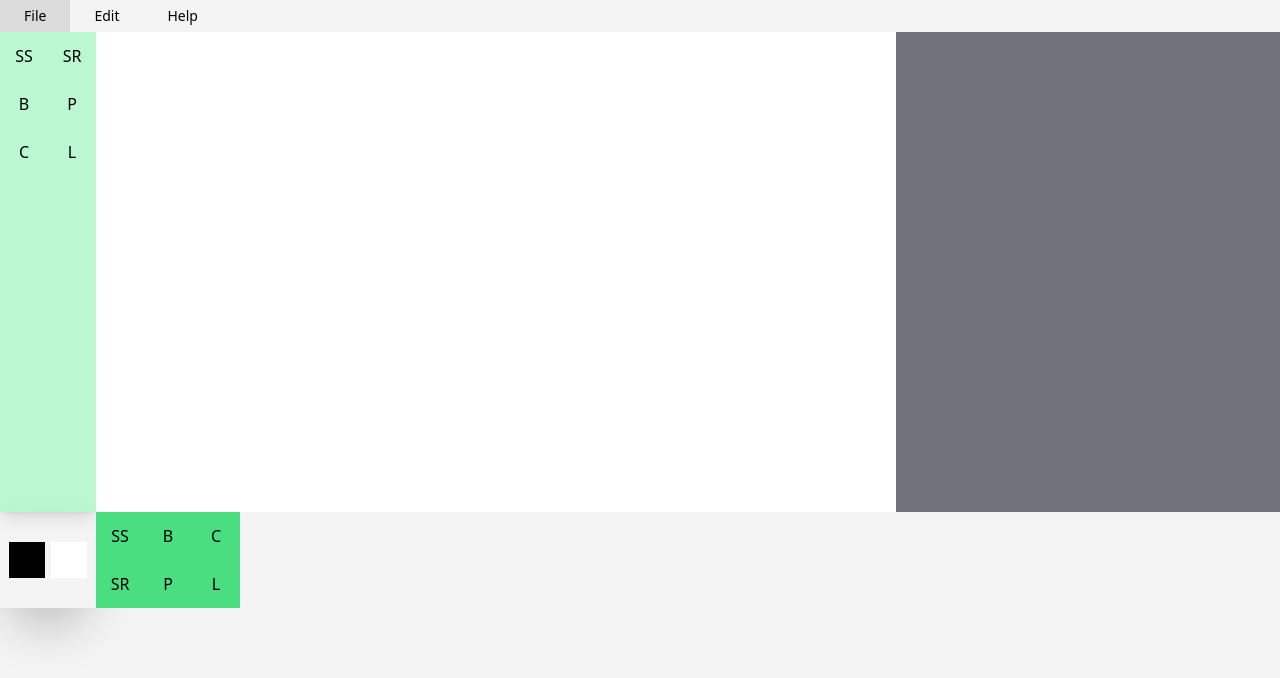
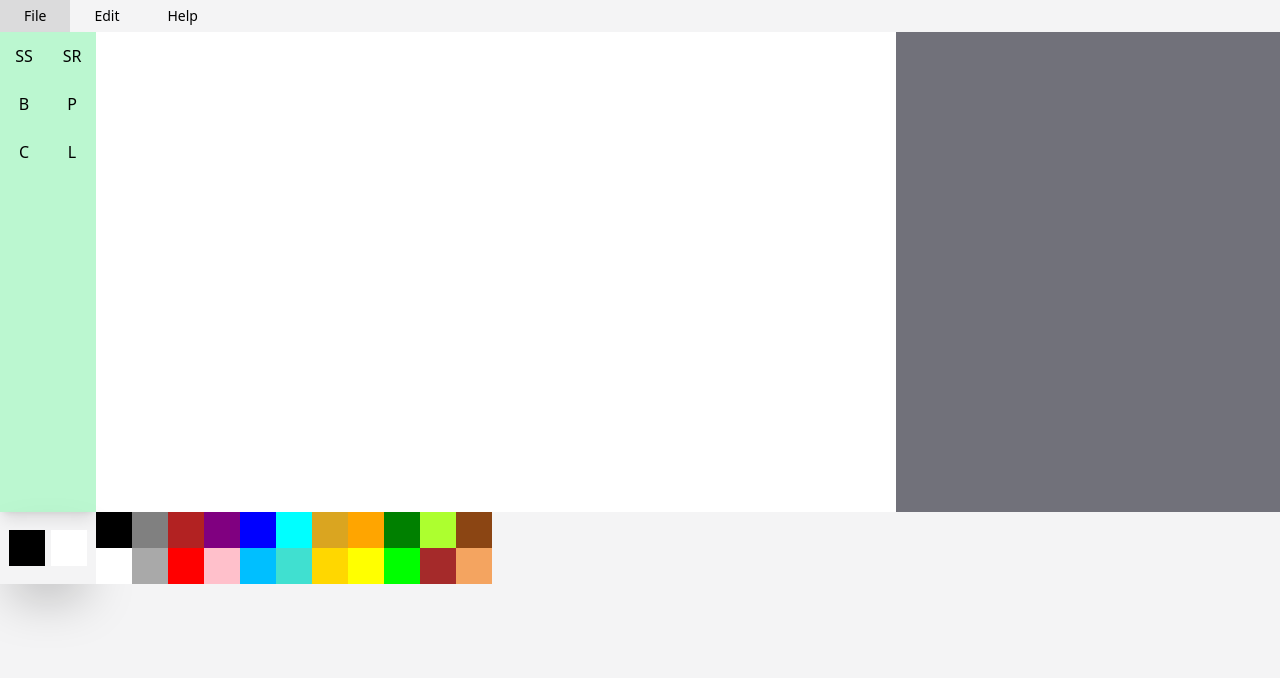
Before and after one commit to GabrielGMartinsBr/gm-paint, a React (Vite) app: page / in a window 1280 px wide. Shown: the top 678 px of the page. Built offline with nearby package versions, Linux system fonts and the light colour scheme.

Commit message:
add colors palette style

```diff
--- a/src/paint/ColorBar.tsx
+++ b/src/paint/ColorBar.tsx
@@ -27,20 +27,41 @@ function ColorPalette() {
             'w-min ' +
             'grid grid-flow-col grid-rows-2'
         }>
-            <ColorBarButton>SS</ColorBarButton>
-            <ColorBarButton>SR</ColorBarButton>
-            <ColorBarButton>B</ColorBarButton>
-            <ColorBarButton>P</ColorBarButton>
-            <ColorBarButton>C</ColorBarButton>
-            <ColorBarButton>L</ColorBarButton>
+            <ColorButton color="black" />
+            <ColorButton color="white" />
+            <ColorButton color="grey" />
+            <ColorButton color="darkgrey" />
+            <ColorButton color="firebrick" />
+            <ColorButton color="red" />
+            <ColorButton color="purple" />
+            <ColorButton color="pink" />
+            <ColorButton color="blue" />
+            <ColorButton color="deepskyblue" />
+            <ColorButton color="cyan" />
+            <ColorButton color="turquoise" />
+            <ColorButton color="goldenrod" />
+            <ColorButton color="gold" />
+            <ColorButton color="orange" />
+            <ColorButton color="yellow" />
+            <ColorButton color="green" />
+            <ColorButton color="lime" />
+            <ColorButton color="greenyellow" />
+            <ColorButton color="brown" />
+            <ColorButton color="saddlebrown" />
+            <ColorButton color="sandybrown" />
         </div>
     )
 }
 
 
-function ColorBarButton(props: PropsWithChildren) {
+function ColorButton(props: PropsWithChildren<{ color: string }>) {
     return (
-        <button className="p-3 w-12 bg-green-400 hover:bg-black/10">
+        <button
+            className="p-3 w-9 h-9 bg-green-400 hover:bg-black/10"
+            style={{
+                backgroundColor: props.color,
+            }}
+        >
             {props.children}
         </button>
     )
```
